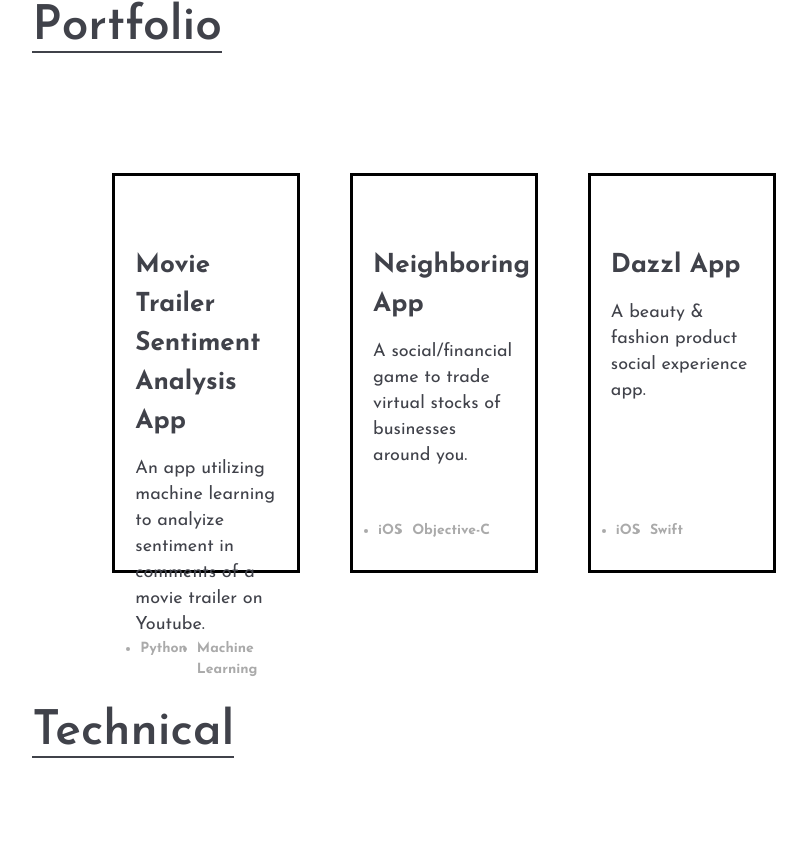
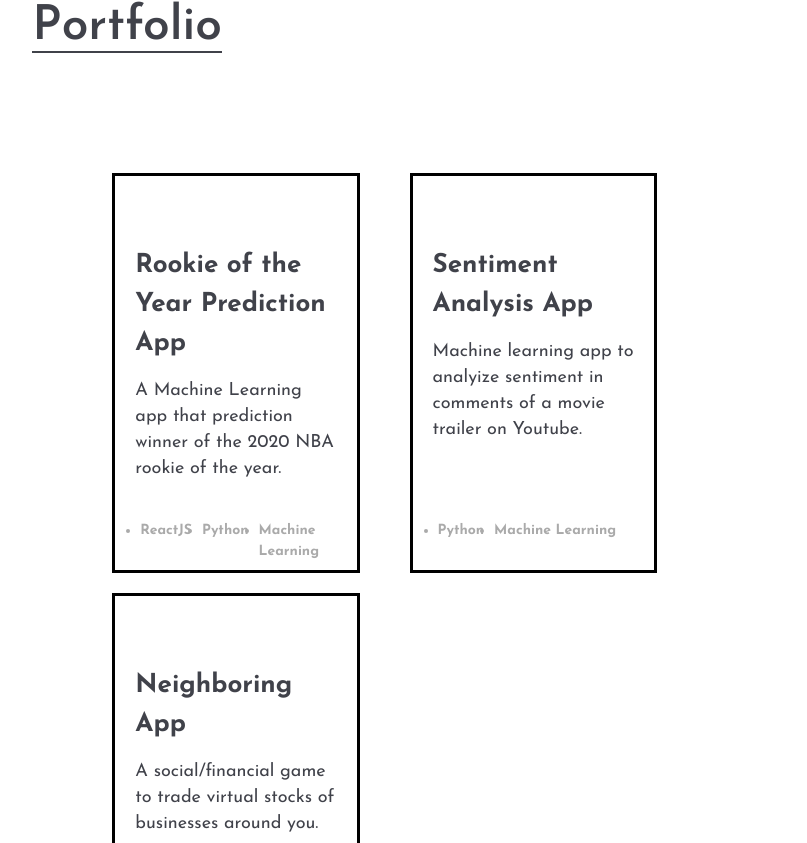
Before and after one commit to mmerani/mmerani.github.io, a plain HTML site: page index.html in a window 1280 px wide. Shown: the part 2917-3760 px from the top of the page, without its empty margins (196-1003 px from the left). Drawn offline with Linux system fonts and the light colour scheme.

Commit message:
Portfolio update

```diff
--- a/index.html
+++ b/index.html
@@ -152,7 +152,7 @@
                 <div class="col-xl-8 offset-xl-2">
                     <div class="portfolio-warp">
                         <div class="row">
-                        <div class="col-lg-4 col-md-6">
+                            <div class="col-lg-5 col-md-6">
                                 <div class="code-box">
                                     <div class="header">
                                         <div class="links">
@@ -160,8 +160,27 @@
                                             <div class="icon icon2"></div>
                                         </div>
                                     </div>
-                                <div class="title"><a href="https://github.com/mmerani/movie-trailer-sentiment-analysis" target="_blank">Movie Trailer Sentiment Analysis App</a></div>
-                                <div class="desc">An app utilizing machine learning to analyize sentiment in comments of a movie trailer on Youtube. </div>
+                                    <div class="title"><a href="https://roty-prediction-app.herokuapp.com" target="_blank">Rookie of the Year Prediction App</a></div>
+                                    <div class="desc">A Machine Learning app that prediction winner of the 2020 NBA rookie of the year.</div>
+                                    <div class="footer">
+                                        <ul class="languages">
+                                            <li>ReactJS</li>
+                                            <li>Python</li>
+                                            <li>Machine Learning</li>
+                                        </ul>
+                                    </div>
+                                </div>
+                            </div>
+                            <div class="col-lg-5 col-md-6">
+                                <div class="code-box">
+                                    <div class="header">
+                                        <div class="links">
+                                            <div class="icon icon1"></div>
+                                            <div class="icon icon2"></div>
+                                        </div>
+                                    </div>
+                                    <div class="title"><a href="https://github.com/mmerani/movie-trailer-sentiment-analysis" target="_blank">Sentiment Analysis App</a></div>
+                                    <div class="desc">Machine learning app to analyize sentiment in comments of a movie trailer on Youtube. </div>
                                     <div class="footer">
                                         <ul class="languages">
                                             <li>Python</li>
@@ -171,7 +190,7 @@
                                 </div>
                             </div>
 
-                        <div class="col-lg-4 col-md-6">
+                            <div class="col-lg-5 col-md-6">
                                 <div class="code-box">
                                     <div class="header">
                                         <div class="links">
@@ -185,25 +204,6 @@
                                         <ul class="languages">
                                             <li>iOS</li>
                                             <li>Objective-C</li>
-                                    </ul>
-                                </div>
-                            </div>
-                        </div>
-
-                        <div class="col-lg-4 col-md-6">
-                            <div class="code-box">
-                                <div class="header">
-                                    <div class="links">
-                                        <div class="icon icon1"></div>
-                                        <div class="icon icon2"></div>
-                                    </div>
-                                </div>
-                                <div class="title"><a href="http://dazzl.co/" target="_blank">Dazzl App</a></div>
-                                <div class="desc">A beauty & fashion product social experience app.</div>
-                                <div class="footer">
-                                    <ul class="languages">
-                                        <li>iOS</li>
-                                        <li>Swift</li>
                                         </ul>
                                     </div>
                                 </div>
```
Also changed, not shown: 1 other file. Lines whose indentation alone changed are shown as unchanged.
